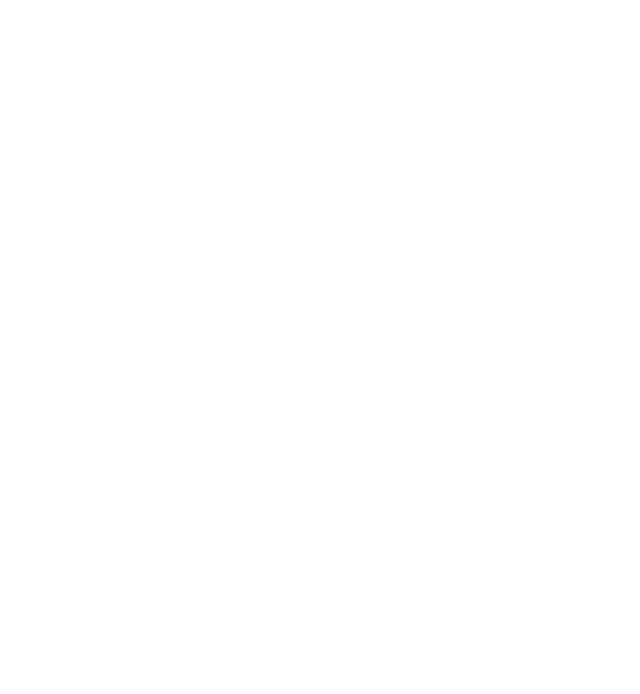
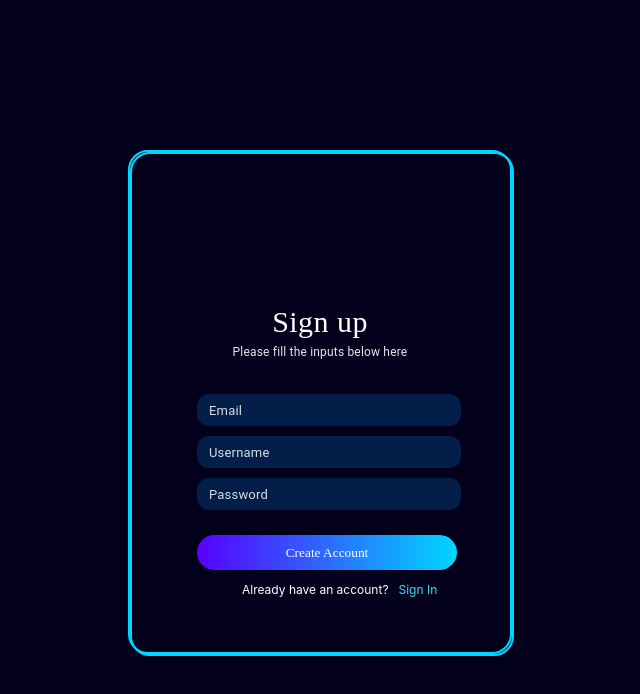
Before and after one commit to GemTopia/FrontEnd, a React (Create React App) app: page /signup in a window 1280 px wide. Shown: the top 694 px of the page, without its empty margins (322-962 px from the left). Built offline with nearby package versions, Linux system fonts and the light colour scheme.

Commit message:
SignUp page added

```diff
--- a/src/App.tsx
+++ b/src/App.tsx
@@ -2,6 +2,7 @@
 import { Routes, Route, Navigate } from "react-router";
 import Signup from "./pages/Signup";
 import Login from "./pages/Login";
+
 
 function App() {
   return (
--- a/src/pages/Signup.module.css
+++ b/src/pages/Signup.module.css
@@ -0,0 +1,108 @@
+.container{
+    position: relative;
+    background: #03001C;
+    height: 100vh;
+    width: 100vw;
+}
+
+.box{
+    height: 500px;
+    width: 380px;
+    position: absolute;
+    left: calc(50% - 380px/2);
+    top : calc(50% - 500px/2);
+    border: 2px solid #00D7FF;
+    border-radius: 20px;
+}
+
+.box h1{
+    color: #FFFFFF;
+    font-family: 'Poppins';
+    font-style: normal;
+    font-weight: 400;
+    font-size: 30px;
+    line-height: 5px;
+    text-align: center;
+    letter-spacing: 0.015em;
+    margin-top: 167px;
+
+}
+
+.box p{
+    font-family: 'Roboto';
+    font-style: normal;
+    font-weight: 400;
+    font-size: 12px;
+    line-height: 16px;
+    text-align: center;
+    letter-spacing: 0.015em;
+    color: rgba(255, 255, 255, 0.9);
+}
+
+.box form{
+    margin-top: 240px;
+}
+
+
+.box input{
+    display: block;
+    width: 250px;
+    height: 30px;
+    margin-left: calc(50% - 250px/2);
+    margin-top: 10px;
+    background: rgba(0, 150, 255, 0.2);
+    border-radius: 12px;
+    border: none;
+    padding-left: 12px;
+}
+
+::placeholder{
+    color: rgba(255, 255, 255, 0.85);
+    font-family: 'Roboto';
+    font-size: 13px;
+    letter-spacing: 0.015em;
+}
+
+.box input:focus{
+    color: rgba(255, 255, 255, 0.85);
+    font-family: 'Roboto';
+    font-size: 13px;
+}
+
+.box input{
+    color: rgba(255, 255, 255, 0.85);
+    font-family: 'Roboto';
+    font-size: 13px;
+}
+
+.box button{
+    width: 260px;
+    height: 35px;
+    margin-left: calc(50% - 250px/2);
+    margin-top: 25px;
+    margin-bottom: 8px;
+    border-radius: 30px;
+    background: linear-gradient(90deg, #5800FF 0%, #00D7FF 100%);
+    border: none;
+    color: #FFFFFF;
+    font-family: 'Poppins';
+    cursor: pointer;
+}
+
+.box span{
+    font-family: 'Inter';
+    font-style: normal;
+    font-size: 12px;
+    color: #FFFFFF;
+    margin-left: 110px;
+    margin-right: 10px;
+}
+
+.box a{
+    color: #30DFFF;
+    font-family: 'Inter';
+    font-style: normal;
+    font-size: 12px;
+    text-decoration: none;
+
+}
--- a/src/pages/Signup.tsx
+++ b/src/pages/Signup.tsx
@@ -1,7 +1,34 @@
-import React from "react";
+import React, {useState } from "react";
+//import User from "./User";
 import styles from "./Signup.module.css";
+import User from "./User";
+import UserInputs from "./UserInputs";
+
+
 const Signup = () => {
-  return <div></div>;
+  const [users , setUsers] = useState<User[]>([]);
+
+
+  const addUserHandeler = (newUser:User) => {
+    setUsers((prevUsers) => {
+      return prevUsers.concat(newUser);
+    } );
+
+    console.log(users)
+  }
+
+
+
+
+  return (
+    <div className={styles.container}>
+      <div className={styles.box}>
+        <h1>Sign up</h1>
+        <p>Please fill the inputs below here</p>
+        <UserInputs onAddUser = {addUserHandeler} />
+      </div>
+    </div>
+  )
 };
 
 export default Signup;
--- /dev/null
+++ b/src/pages/User.ts
@@ -0,0 +1,16 @@
+class User{
+    id : string;
+    email : string;
+    username : string;
+    password : string;
+
+    constructor(email:string , username : string , password : string ){
+        this.id = Math.random().toString();
+        this.email = email;
+        this.username = username;
+        this.password = password;
+
+    }
+}
+
+export default User;
--- /dev/null
+++ b/src/pages/UserInputs.tsx
@@ -0,0 +1,61 @@
+import React, {useState} from "react";
+import styles from "./Signup.module.css";
+import User from "./User";
+
+const UserInputs = (props : any) => {
+    const [enteredEmail , setEnteredEmail] = useState<string>(String);
+    const [enteredUsername , setEnteredUsername] = useState<string>(String);
+    const [enteredPassword , setEnteredPassword] = useState<string>(String);
+
+    const emailChangeHandler = (e: React.ChangeEvent<HTMLInputElement>) => {
+        setEnteredEmail(e.target.value);
+    }
+    const usernameChangeHandler = (e: React.ChangeEvent<HTMLInputElement>) => {
+        setEnteredUsername(e.target.value);
+    }
+    const passwordChangeHandler = (e: React.ChangeEvent<HTMLInputElement>) => {
+        setEnteredPassword(e.target.value);
+    }
+
+    const submitHandler = (event : React.FormEvent) => {
+        event.preventDefault();
+
+        const newUser = new User(enteredEmail,enteredUsername,enteredPassword);
+
+        props.onAddUser(newUser)
+
+        setEnteredEmail('');
+        setEnteredUsername('');
+        setEnteredPassword('');
+
+    }
+
+    return(
+        <div className={styles.box}>
+            <form onSubmit={submitHandler} >
+                <input type="email"
+                    placeholder="Email"
+                    value={enteredEmail}
+                    onChange={emailChangeHandler}
+                    required />
+
+                <input type="text"
+                    placeholder="Username"
+                    value={enteredUsername}
+                    onChange={usernameChangeHandler}
+                    required />
+
+                <input type="password"
+                    placeholder="Password"
+                    value={enteredPassword}
+                    onChange={passwordChangeHandler}
+                    required />
+                <button type="submit">Create Account</button>
+            </form>
+            <span>Already have an account?</span>
+            <a href="/">Sign In</a>
+        </div>
+    )
+
+}
+export default UserInputs;
```
